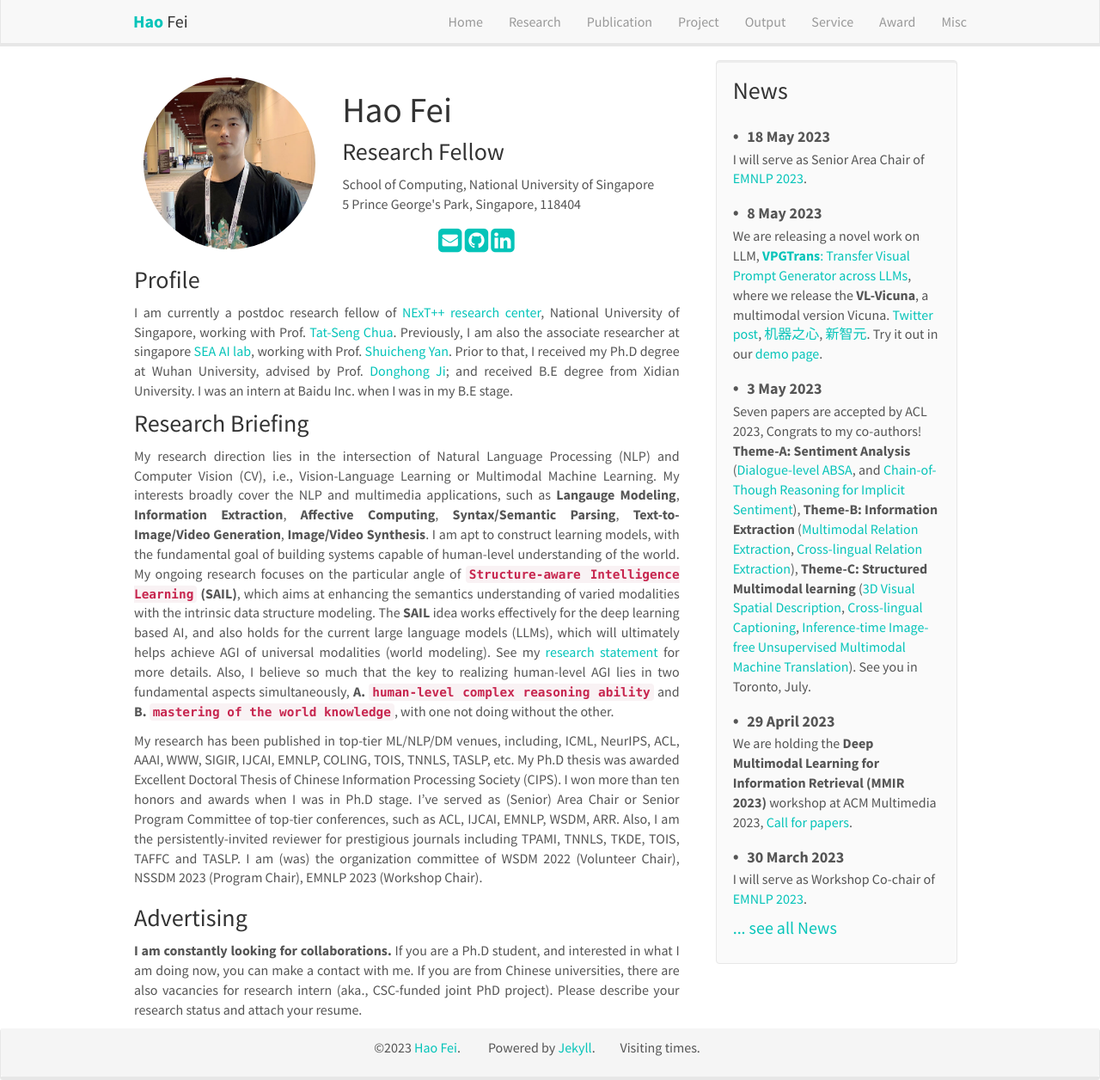
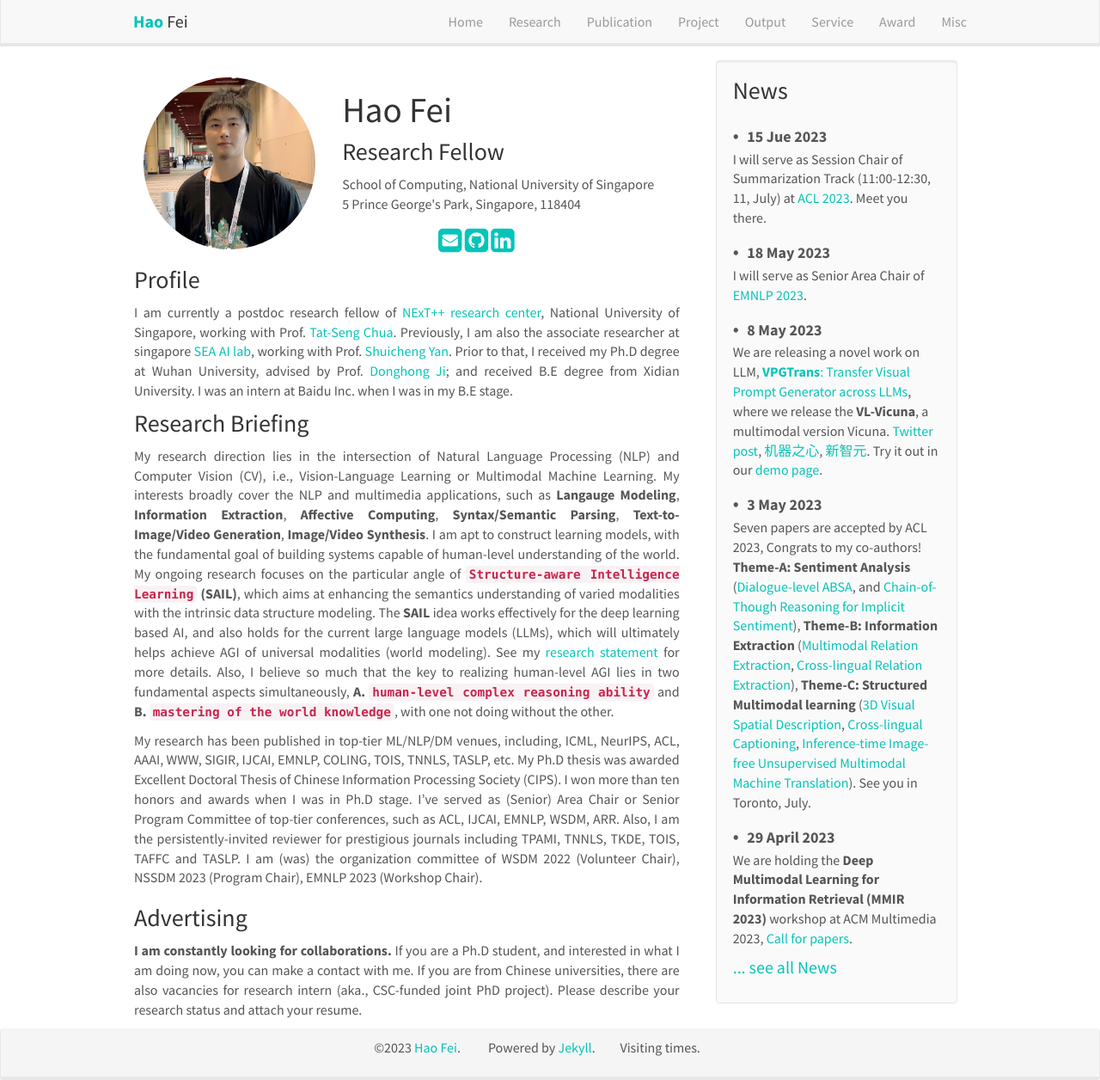
Before and after one commit to scofield7419/scofield7419.github.io, a Jekyll site: the page built from _pages/home.md, in a window 1280 px wide and 1256 px high. Shown: the whole window at 86% size. Built offline with Jekyll 4.4.1, drawn with Linux system fonts in a browser that asks for light colours; nearby versions of some CDN libraries; comment, search, counter and statistics services are not loaded; a style sheet for code colours, icons or effects is not loaded.

Commit message:
Update news.yml

```diff
--- a/_data/news.yml
+++ b/_data/news.yml
@@ -1,3 +1,6 @@
+- date: 15 Jue 2023
+  headline: "I will serve as Session Chair of Summarization Track (11:00-12:30, 11, July) at [ACL 2023](https://2023.aclweb.org/program/). Meet you there."
+
 - date: 18 May 2023
   headline: "I will serve as Senior Area Chair of [EMNLP 2023](https://2023.emnlp.org/)."
 
```
